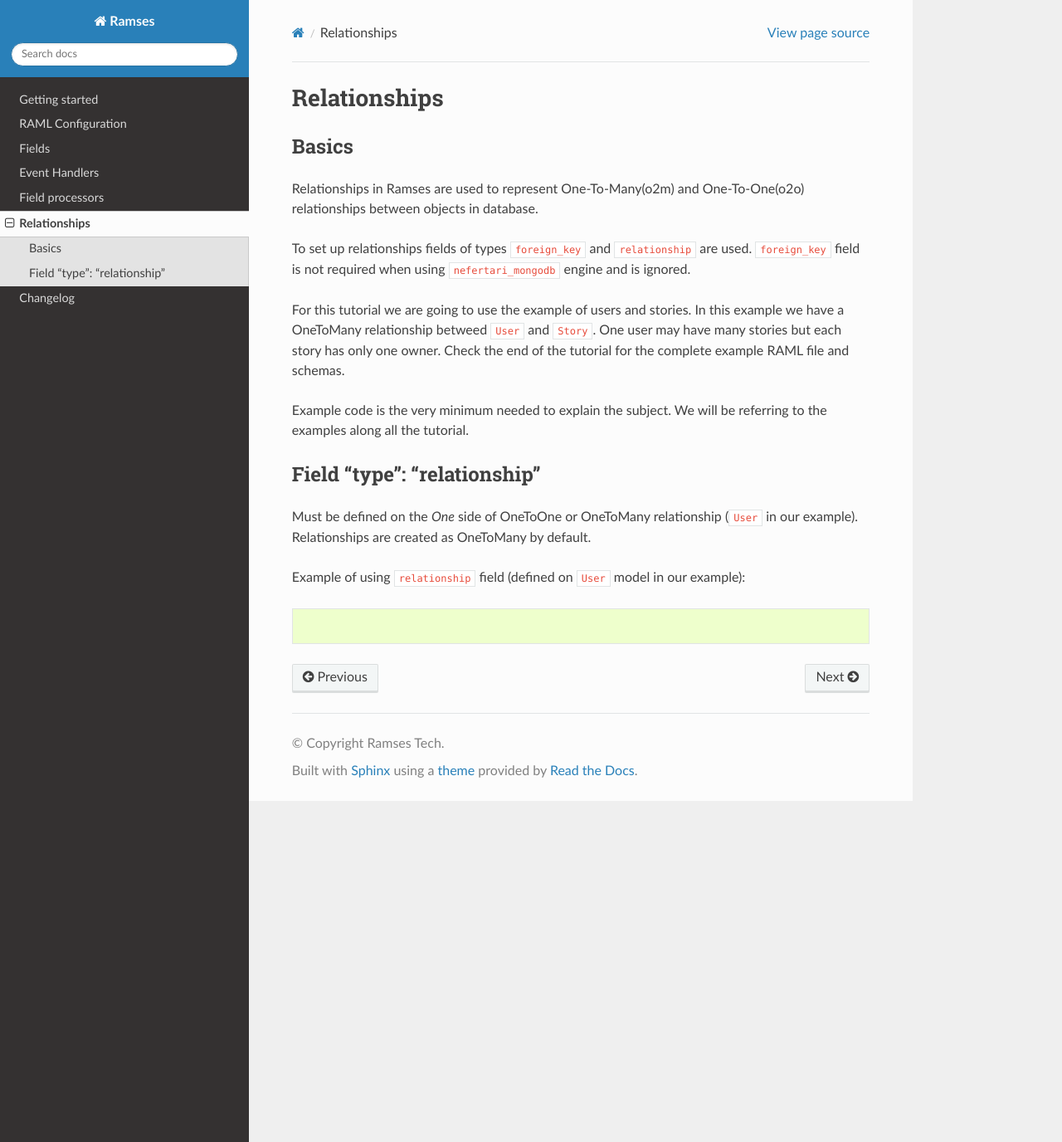
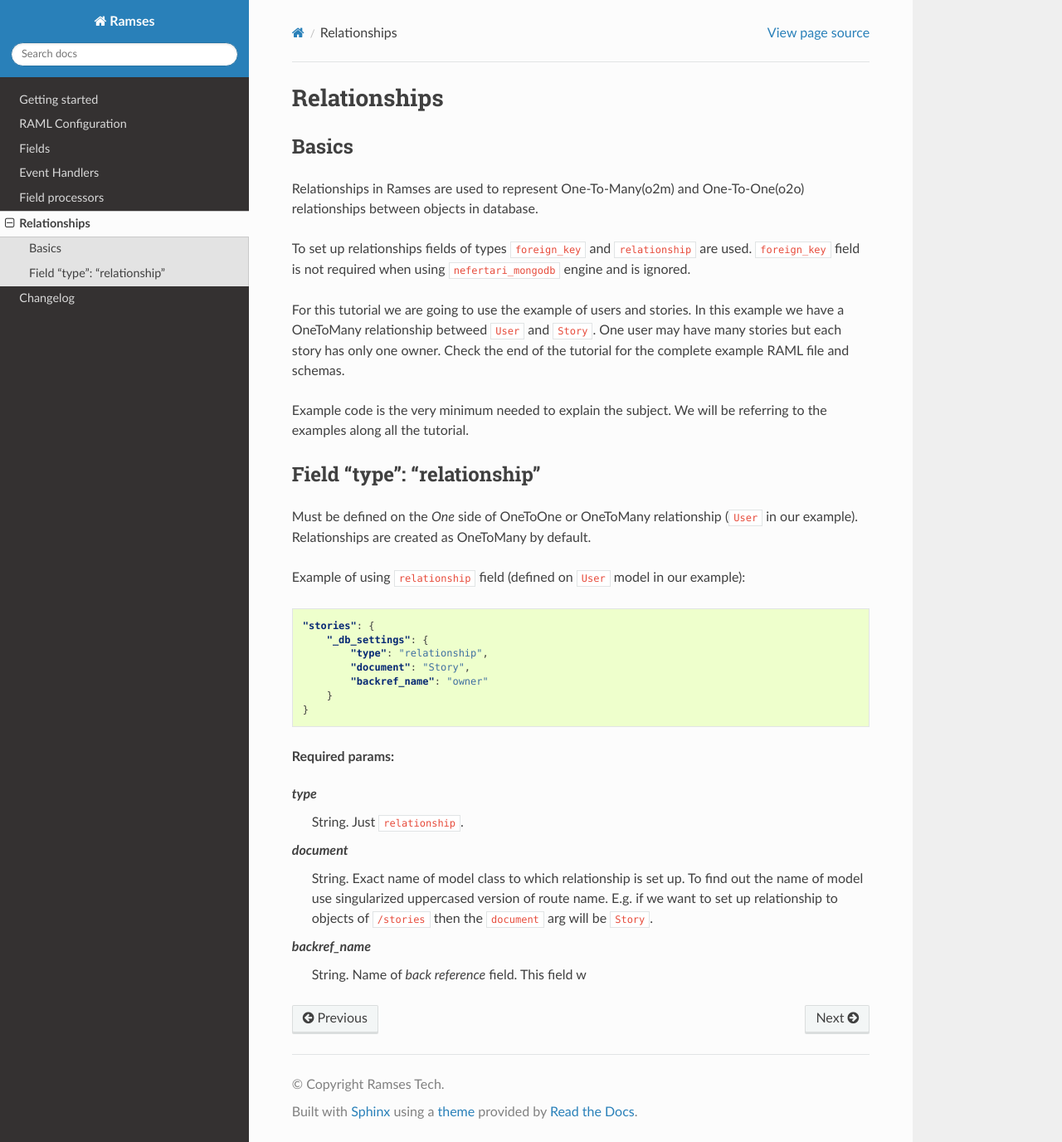
Before and after one commit to FilledOfCode/Larkord, a Sphinx documentation site: the page built from docs/source/relationships.rst, in a window 1280 px wide and 1376 px high. Shown: the whole window at 83% size. Built offline with Sphinx 7.4.7 and the Read the Docs theme 2.0.0, drawn with Linux system fonts in a browser that asks for light colours; pages that are not in the unit, such as notebooks, are missing from menus.

Commit message:
Update news.md

```diff
--- a/docs/source/relationships.rst
+++ b/docs/source/relationships.rst
@@ -28,4 +28,23 @@
 
 Example of using ``relationship`` field (defined on ``User`` model in our example):
 
-.. code-block:: j
+.. code-block:: json
+
+    "stories": {
+        "_db_settings": {
+            "type": "relationship",
+            "document": "Story",
+            "backref_name": "owner"
+        }
+    }
+
+**Required params:**
+
+*type*
+    String. Just ``relationship``.
+
+*document*
+    String. Exact name of model class to which relationship is set up. To find out the name of model use singularized uppercased version of route name. E.g. if we want to set up relationship to objects of ``/stories`` then the ``document`` arg will be ``Story``.
+
+*backref_name*
+    String. Name of *back reference* field. This field w
```
